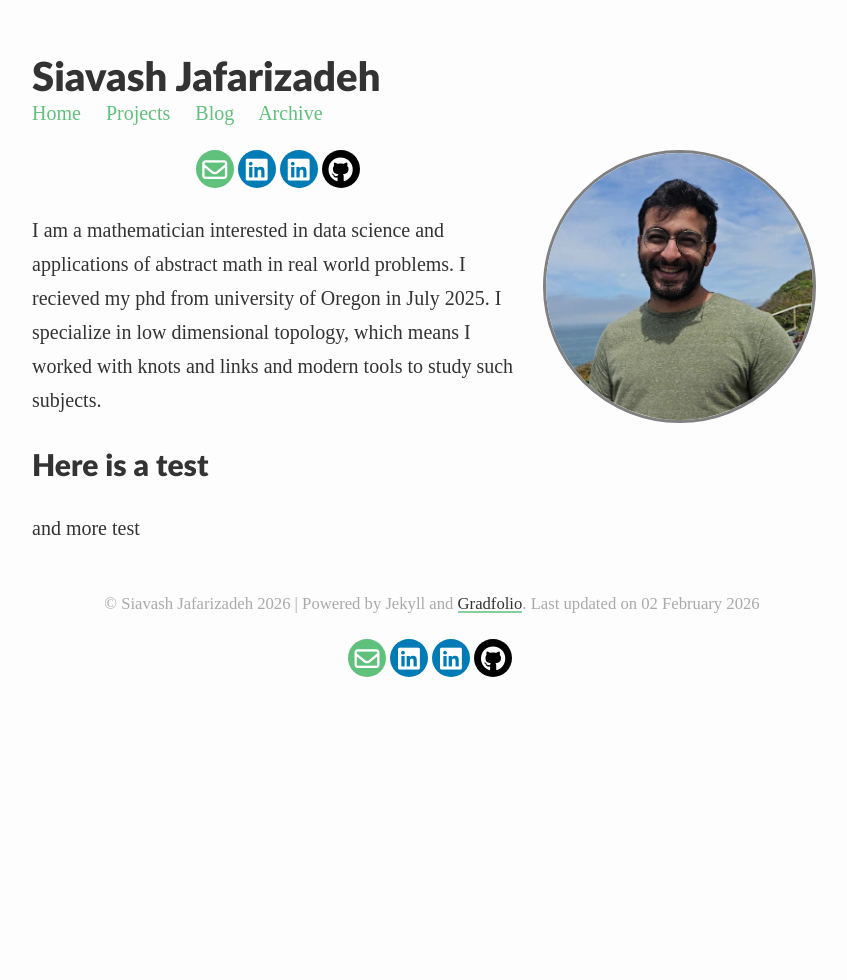
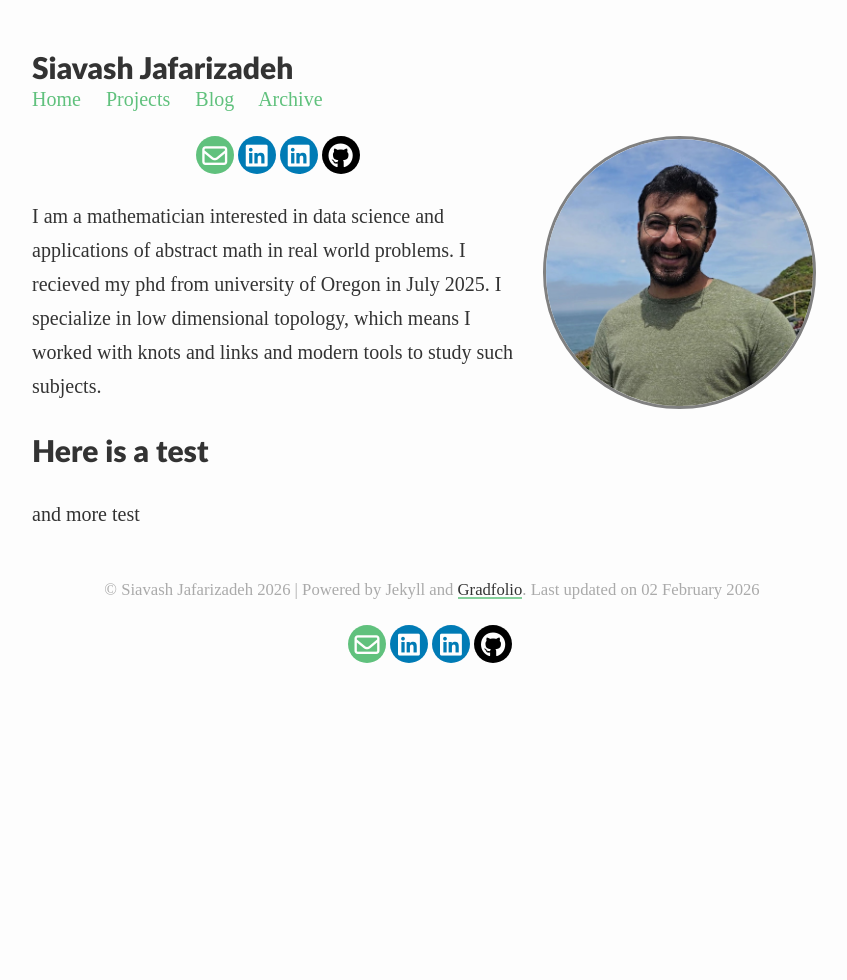
Before and after one commit to Sia-jaf/Sia-jaf.github.io, a Jekyll site: the page built from index.md, in a window 1280 px wide. Shown: the whole page, without its empty margins (208-1055 px from the left). Built offline with Jekyll 4.4.1, drawn with Linux system fonts in a browser that asks for light colours; some web fonts are replaced.

Commit message:
changing h1 font size

```diff
--- a/assets/css/_sass/style.scss
+++ b/assets/css/_sass/style.scss
@@ -108,11 +108,11 @@ blockquote {
 
 
 .headline, .post-headline {
-  font-size: 2em;
+  font-size: 1.5em;
   margin-bottom: -0.4em;
 
   @include media-query($on-palm) {
-    font-size: 2em;
+    font-size: 1.5em;
   }
 }
 
```
